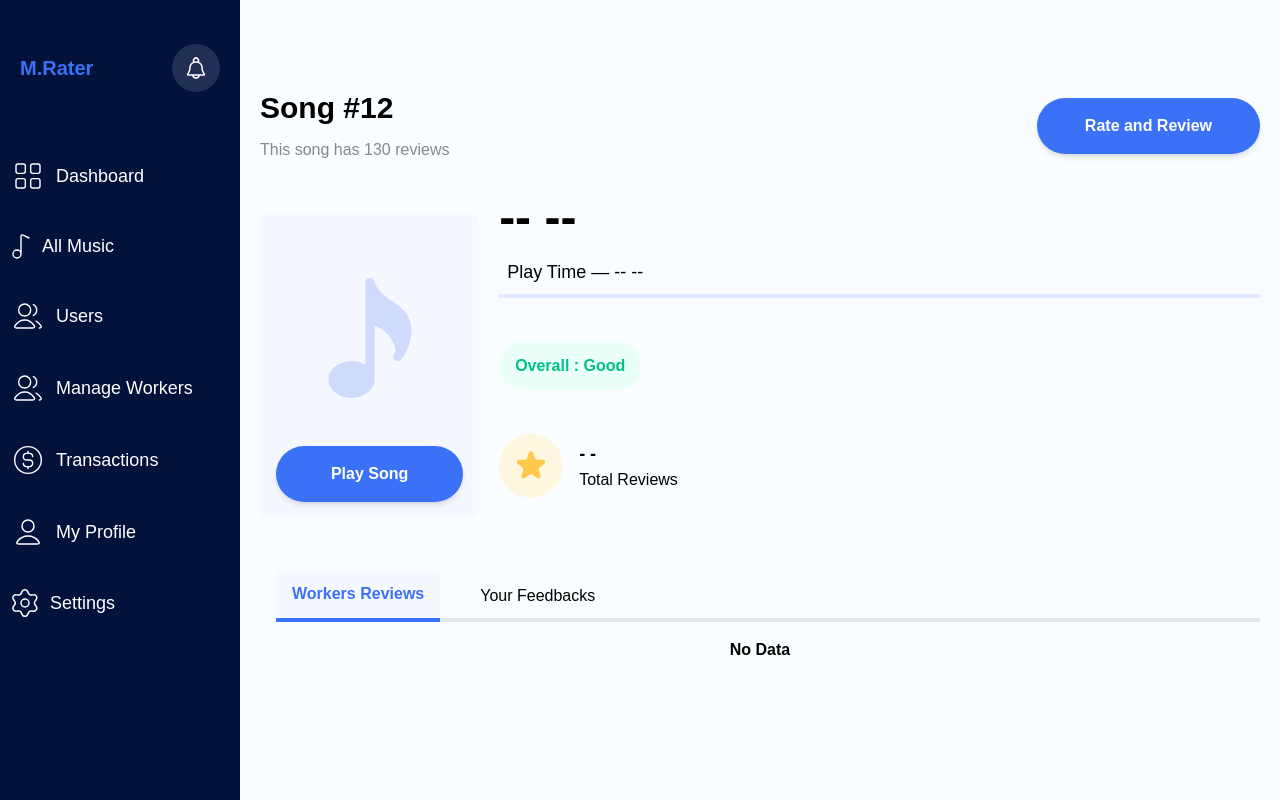
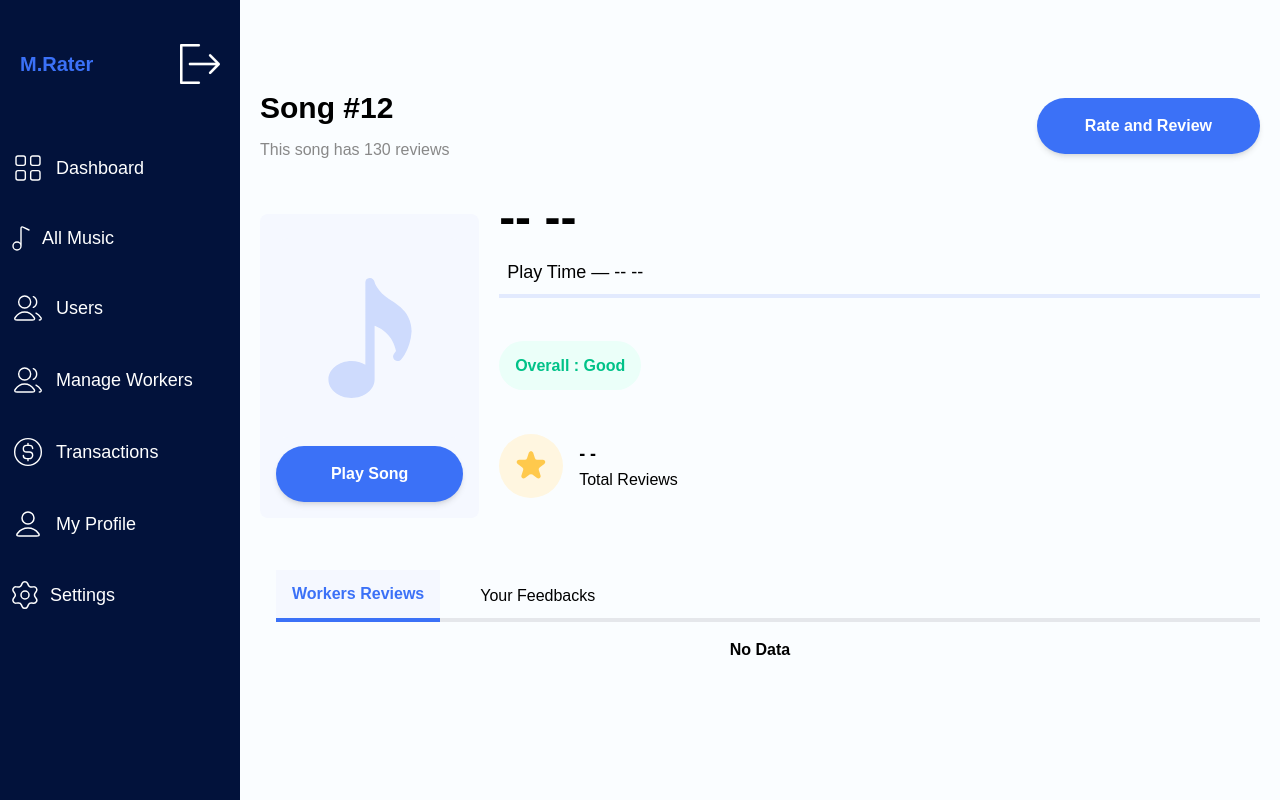
Before and after one commit to pipethedev/rater-admin, a React (Vite) app: page /songs/1 in a window 1280 px wide. Built offline with nearby package versions, Linux system fonts and the light colour scheme; no server answers; sample sign-in values are in the browser's storage; a web font is replaced by a local one.

Commit message:
active loading

```diff
--- /dev/null
+++ b/src/assets/svg/LogOutIcon.tsx
@@ -0,0 +1,20 @@
+import * as React from "react"
+import { SVGProps } from "react"
+
+const LogOutIcon = (props: SVGProps<SVGSVGElement>) => (
+  <svg
+    fill="#fff"
+    height={30}
+    width={30}
+    xmlns="http://www.w3.org/2000/svg"
+    viewBox="0 0 384.971 384.971"
+    xmlSpace="preserve"
+    stroke="#fff"
+    {...props}
+  >
+    <path d="M180.455 360.91H24.061V24.061h156.394c6.641 0 12.03-5.39 12.03-12.03s-5.39-12.03-12.03-12.03H12.03C5.39.001 0 5.39 0 12.031V372.94c0 6.641 5.39 12.03 12.03 12.03h168.424c6.641 0 12.03-5.39 12.03-12.03.001-6.641-5.389-12.03-12.029-12.03z" />
+    <path d="m381.481 184.088-83.009-84.2a11.942 11.942 0 0 0-17.011 0c-4.704 4.74-4.704 12.439 0 17.179l62.558 63.46H96.279c-6.641 0-12.03 5.438-12.03 12.151s5.39 12.151 12.03 12.151h247.74l-62.558 63.46c-4.704 4.752-4.704 12.439 0 17.179a11.931 11.931 0 0 0 17.011 0l82.997-84.2c4.644-4.68 4.692-12.512.012-17.18z" />
+  </svg>
+)
+
+export default LogOutIcon
--- a/src/components/sidebar/Sidebar.tsx
+++ b/src/components/sidebar/Sidebar.tsx
@@ -5,7 +5,7 @@ import { routeList } from '../../assets/data/sidebar-data';
 import DashboardIcon from '../../assets/svg/DashboardIcon';
 import MusicIcon from '../../assets/svg/MusicIcon';
 import MyProfileIcon from '../../assets/svg/MyProfileIcon';
-import NotificationIcon from '../../assets/svg/NotificationIcon';
+import LogOutIcon from '../../assets/svg/LogOutIcon';
 import SettingsIcon from '../../assets/svg/SettingsIcon';
 import TransactionIcon from '../../assets/svg/TransactionIcon';
 import UserIcon from '../../assets/svg/UserIcon';
@@ -39,7 +39,8 @@ const Sidebar = () => {
                 <div className={`pt-3`}>
                     <div className="flex items-center justify-between pb-10 px-5">
                         <p className='text-[#3B71F7] text-xl font-bold'>M.Rater</p>
-                        <NotificationIcon className={`cursor-pointer ${!'open' && "scale-0 hidden"}`} onClick={() => logoutUser()} />
+                        {/* <NotificationIcon className={`cursor-pointer ${!'open' && "scale-0 hidden"}`} onClick={() => logoutUser()} /> */}
+                        <LogOutIcon className={`cursor-pointer w-10 h-10 ${!'open' && "scale-0 hidden"}`} onClick={() => logoutUser()} />
                     </div>
 
                     {routeList.map((item, index) => {
--- a/src/pages/ManageWorkers.tsx
+++ b/src/pages/ManageWorkers.tsx
@@ -1,7 +1,6 @@
-import React, { useState, useEffect } from 'react'
+import  { useState, useEffect } from 'react'
 import Button from '../components/Button'
 import Header from '../components/Header'
-import SearchInput from '../components/SearchInput'
 import { Table } from '../components/Table'
 import Modal from '../components/Modal'
 import Input from '../components/Input'
@@ -9,12 +8,16 @@ import AddWoker from './AddWoker'
 import { useGetAllWorkersQuery, useBanAUserMutation } from '../features/auth/authApiSplice'
 import ThreeDotsWorker from '../assets/svg/THreeDotsWork'
 import { toast } from 'react-toastify'
+import { format } from "date-fns"
 
 const ManageWorkers = () => {
     const [banAUser, { isLoading: loadingBan, isSuccess, error, isError }] = useBanAUserMutation()
     const { data, isLoading } = useGetAllWorkersQuery({})
     const [stateBool, setStateBool] = useState<boolean>(false)
     const [search, setSearch] = useState<string>("")
+
+    // const date = item.created_at;
+    // format(parseISO(date), "dd-MM-yyyy");
 
 
     console.log(error, 'error')
@@ -107,7 +110,7 @@ const ManageWorkers = () => {
                         last_name: item?.last_name,
                         email: item?.email,
                         role: item?.role,
-                        updated_at: item?.updated_at,
+                        updated_at: format(new Date(item?.updated_at), "dd-MM-yyyy"),
                         action: (
                             <span className={`cursor-pointer ${item?.banned ? 'text-green-600 p-3 rounded-full bg-green-200' : 'text-red-600 p-3 rounded-full bg-red-200'}`} onClick={() => UnBanAUser(item?.banned, item?.id)}>{loadingBan ? "loading" : (item?.banned ? 'Activate' : 'Deactivate')}</span>
                         ),
--- a/src/pages/SingleSong.tsx
+++ b/src/pages/SingleSong.tsx
@@ -63,7 +63,7 @@ const SingleSong = () => {
 
                         <div className='my-8 w-full'>
                             <p className='font-semibold text-2xl sm:text-5xl'>{data ? data?.title : '-- --'}</p>
-                            <p className='text-lg my-2  border-b-4 border-[#E2EAFE] p-2'>Play Time — {data ? data?.updated_at : '-- --'}</p>
+                            <p className='text-lg my-2  border-b-4 border-[#E2EAFE] p-2'>Play Time — {data ? format(new Date(data?.updated_at), "dd-MM-yyyy") : '-- --'}</p>
 
                             <div className="my-14">
                                 <span className='my-5 bg-[#EBFFF9] px-4 py-4 text-[#00C288] font-semibold text-base rounded-full min-w-max'>Overall : Good</span>
--- a/src/pages/WorkersReviews.tsx
+++ b/src/pages/WorkersReviews.tsx
@@ -1,4 +1,4 @@
-import React from 'react'
+import { format } from "date-fns"
 
 const WorkersReviews = ({ worker }: any) => {
   return (
@@ -8,7 +8,7 @@ const WorkersReviews = ({ worker }: any) => {
             <img alt="" src="https://source.unsplash.com/100x100/?portrait" className="object-cover w-12 h-12 rounded-full shadow" />
             <div className="flex flex-col space-y-1">
               <a rel="noopener noreferrer" href="#" className="text-base font-semibold">{worker?.worker?.first_name} {worker?.worker?.last_name}</a>
-              <span className="text-sm">Today — {worker?.worker?.created_at}</span>
+              <span className="text-sm">Today — {format(new Date(worker?.worker?.created_at), "dd-MM-yyyy")}</span>
             </div>
           </div>
 
--- a/src/pages/YourFeedbacks.tsx
+++ b/src/pages/YourFeedbacks.tsx
@@ -1,4 +1,3 @@
-import React from 'react'
 import { format } from 'date-fns'
 
 const YourFeedbacks = ({ data, feed }: any) => {
@@ -10,8 +9,8 @@ const YourFeedbacks = ({ data, feed }: any) => {
                         <img alt="" src="https://source.unsplash.com/100x100/?portrait" className="object-cover w-12 h-12 rounded-full shadow" />
                         <div className="flex flex-col space-y-1">
                             <a rel="noopener noreferrer" href="#" className="text-base font-semibold">{data?.file_name}</a>
-                            {/* <span className="text-sm">Today — {`- ${format(feed?.created_at , "MM/dd/yyyy")}`}</span> */}
-                            <span className="text-sm">Today — {feed?.created_at}</span>
+                            <span className="text-sm">Today — {`${format(new Date(feed?.created_at ), "MM/dd/yyyy")}`}</span>
+                            {/* <span className="text-sm">Today — {feed?.created_at}</span> */}
                         </div>
                     </div>
                     <div>
```
